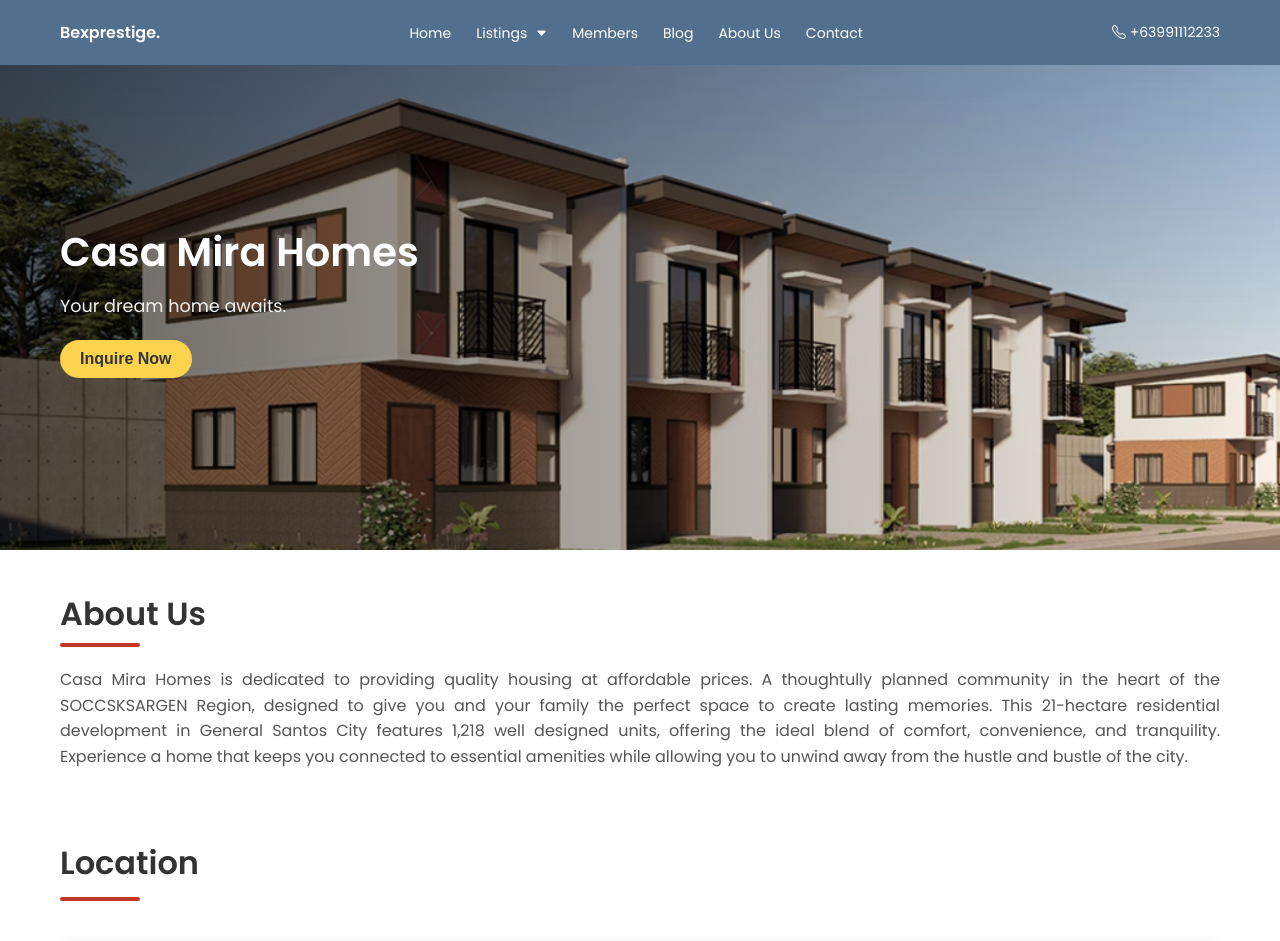
After one commit to jhalasan/Real-Estate, a PHP site: page /casamira-details.html in a window 1280 px wide. The commit adds this page. Shown: the top 941 px of the page. Run offline with PHP 8.4, Linux system fonts and the light colour scheme.

Commit message:
Add Casamira Page

```diff
--- /dev/null
+++ b/Real Estate/casamira-details.css
@@ -0,0 +1,257 @@
+ * {
+    margin: 0;
+    padding: 0;
+    box-sizing: border-box;
+  }
+
+  body {
+    font-family: "Poppins", sans-serif;
+    color: #333;
+    background-color: white;
+    padding-top: 50px;
+  }
+
+
+  /* Navbar Styles */
+ .navbar {
+    position: fixed;
+    top: 0;
+    width: 100%;
+    padding: 20px 60px;
+    display: flex;
+    justify-content: space-between;
+    align-items: center;
+    z-index: 10;
+    background-color: #52708d;
+  }
+
+  .logo {
+    font-weight: 600;
+    font-size: 16px;
+    color: white;
+  }
+
+  .nav-links {
+    list-style: none;
+    display: flex;
+    gap: 25px;
+    margin-bottom: 0;
+  }
+
+  .nav-links a {
+    color: white;
+    text-decoration: none;
+    font-size: 14px;
+    font-weight: 400;
+    transition: color 0.3s;
+  }
+
+  .nav-links a:hover {
+    color: #fcd34d;
+  }
+
+  .nav-right {
+    display: flex;
+    align-items: center;
+    gap: 15px;
+  }
+
+  .phone {
+    color: white;
+    text-decoration: none;
+    font-size: 14px;
+  }
+  .details-btn:hover {
+  background-color: #0b5ed7;
+  transform: translateY(-2px);
+}
+/* Dropdown Menu */
+.dropdown {
+  position: relative;
+}
+
+.dropdown-menu {
+  position: absolute;
+  top: 100%;
+  left: 0;
+  background-color: white;
+  list-style: none;
+  padding: 10px 0;
+  margin: 0;
+  min-width: 150px;
+  box-shadow: 0 4px 8px rgba(0,0,0,0.1);
+  border-radius: 6px;
+  display: none;
+  z-index: 1000;
+}
+
+.dropdown-menu li {
+  padding: 0;
+}
+
+.dropdown-menu a {
+  color: #333;
+  display: block;
+  padding: 8px 16px;
+  text-decoration: none;
+  font-size: 14px;
+  transition: background-color 0.3s;
+}
+
+.dropdown-menu a:hover {
+  background-color: #f8f9fa;
+  color: #0d6efd;
+}
+
+.dropdown:hover .dropdown-menu {
+  display: block;
+}
+
+.dropdown > a i {
+  font-size: 0.7rem;
+  margin-left: 5px;
+}
+
+/* Hero Section */
+.img-casamira {
+  position: relative;
+  background: url('assets/CasamiraHomes.png') center/cover no-repeat;
+  height: 500px;
+  width: 100%;
+}
+
+.overlay {
+  position: absolute;
+  top: 0;
+  left: 0;
+  height: 100%;
+  width: 100%;
+  background: linear-gradient(to right, rgba(0, 0, 0, 0.6), transparent);
+  display: flex;
+  align-items: center;
+}
+
+.overlay-content {
+  color: white;
+  margin-left: 60px;
+  max-width: 400px;
+}
+
+.overlay-content h1 {
+  font-size: 2.5rem;
+  font-weight: 700;
+  margin-bottom: 10px;
+}
+
+.overlay-content p {
+  font-size: 1.1rem;
+  line-height: 1.6;
+  color: #f1f1f1;
+}
+
+.overlay-content {
+  animation: fadeInLeft 1s ease-in-out;
+}
+
+@keyframes fadeInLeft {
+  from {
+    opacity: 0;
+    transform: translateX(-30px);
+  }
+  to {
+    opacity: 1;
+    transform: translateX(0);
+  }
+}
+
+.inquire-btn {
+  margin-top: 20px;
+  padding: 10px 20px;
+  background-color: #fcd34d;
+  color: #333;
+  border: none;
+  border-radius: 20px;
+  font-size: 1rem;
+  font-weight: bold;
+  cursor: pointer;
+  transition: background-color 0.3s;
+}
+.inquire-btn:hover {
+  background-color: #eab308;
+}
+
+/* Details Section */
+
+.details {
+    padding: 40px 60px;
+    text-align: justify;
+}
+.details h2 {
+    font-size: 2rem;
+    font-weight: 600;
+    margin-bottom: 5px;
+}
+.details p {
+    font-size: 1rem;
+    line-height: 1.6;
+    color: #555;
+    margin-bottom: 20px;
+}
+
+.line {
+  width: 80px;
+  height: 4px;
+  background-color: #c0392b;
+  margin: 0 0 20px 0;
+  border-radius: 2px;
+}
+
+.line {
+  animation: growLine 1s ease-in-out;
+}
+
+@keyframes growLine {
+  from { width: 0; opacity: 0; }
+  to { width: 80px; opacity: 1; }
+}
+
+/*location section*/
+
+.location {
+    padding: 10px 60px;
+}
+
+.location h2 {
+    font-size: 2rem;
+    font-weight: 600;
+    margin-bottom: 10px;
+}
+
+.mapouter {
+  position: relative;
+  text-align: right;
+  width: 100%;
+  height: 450px;
+  margin: 40px auto;
+}
+
+.gmap_canvas {
+  overflow: hidden;
+  background: none !important;
+  width: 100%;
+  height: 100%;
+  border-radius: 10px;
+  box-shadow: 0 4px 12px rgba(0, 0, 0, 0.1);
+}
+
+.gmap_canvas iframe {
+  width: 100%;
+  height: 100%;
+  border: 0;
+}
+
+.siteplan {
+    width: 100%;
+    border-radius: 10px;
+    box-shadow: 0 4px 12px rgba(0, 0, 0, 0.1);
+}
--- /dev/null
+++ b/Real Estate/casamira-details.html
@@ -0,0 +1,79 @@
+<!DOCTYPE html>
+<html lang="en">
+<head>
+    <meta charset="UTF-8">
+    <meta name="viewport" content="width=device-width, initial-scale=1.0">
+    <title>Bexprestige - Casa Mira Homes</title>
+    <link href="https://cdn.jsdelivr.net/npm/bootstrap-icons@1.11.3/font/bootstrap-icons.css" rel="stylesheet">
+    <link href="https://fonts.googleapis.com/css2?family=Poppins:wght@400;600&display=swap" rel="stylesheet">
+    <link rel="stylesheet" href="casamira-details.css">
+</head>
+<body>
+     <header class="navbar">
+    <div class="logo">Bexprestige.</div>
+   <nav>
+  <ul class="nav-links">
+    <li><a href="#">Home</a></li>
+
+    <!-- Dropdown Menu -->
+    <li class="dropdown">
+      <a href="#">Listings <i class="bi bi-caret-down-fill"></i></a>
+      <ul class="dropdown-menu">
+        <li><a href="#">For Sale</a></li>
+        <li><a href="#">For Rent</a></li>
+        <li><a href="#">Foreclosure</a></li>
+      </ul>
+    </li>
+
+    <li><a href="#">Members</a></li>
+    <li><a href="#">Blog</a></li>
+    <li><a href="#">About Us</a></li>
+    <li><a href="#">Contact</a></li>
+  </ul>
+</nav>
+
+    <div class="nav-right">
+      <a href="tel:+63991112233" class="phone"><i class="bi bi-telephone"></i> +63991112233</a>
+    </div>
+  </header>
+
+  <div class="img-casamira">
+  <div class="overlay">
+    <div class="overlay-content">
+      <h1>Casa Mira Homes</h1>
+      <p>Your dream home awaits.</p>
+      <button class="inquire-btn">Inquire Now</button>
+    </div>
+  </div>
+</div>
+
+  <div class="details">
+    <h2>About Us</h2>
+    <div class="line"></div>
+    <p>Casa Mira Homes is dedicated to providing quality housing at affordable prices.
+        A thoughtully planned community in the heart of the SOCCSKSARGEN Region,
+        designed to give you and your family the perfect space to create lasting memories.
+        This 21-hectare residential development in General Santos City features 1,218 well
+        designed units, offering the ideal blend of comfort, convenience, and tranquility.
+        Experience a home that keeps you connected to essential amenities while allowing you to unwind away
+        from the hustle and bustle of the city.
+    </p>
+  </div>
+
+  <div class="location">
+    <h2>Location</h2>
+    <div class="line"></div>
+        <div class="mapouter">
+            <div class="gmap_canvas">
+                <iframe
+                    allowfullscreen
+                    loading="lazy"
+                    referrerpolicy="no-referrer-when-downgrade"
+                    src="https://www.google.com/maps/embed/v1/place?q=Casa%20Mira%20Gensan&key=AIzaSyBFw0Qbyq9zTFTd-tUY6dZWTgaQzuU17R8">
+                </iframe>
+            </div>
+        </div>
+        <img src="assets/siteplan-casamira.PNG" alt="Site Plan" class="siteplan">
+    </div>
+</body>
+</html>
--- a/Real Estate/homepage.css
+++ b/Real Estate/homepage.css
@@ -346,7 +346,7 @@
 }
 /* Footer Section */
 footer {
-  background-color: #52708d; /* Muted blue tone similar to your reference */
+  background-color: #52708d;
   color: #fff;
   padding: 1.5rem 3rem;
 }
--- a/Real Estate/homepage.html
+++ b/Real Estate/homepage.html
@@ -11,7 +11,6 @@
 </head>
 <body>
 
-  <!-- Navbar -->
   <header class="navbar">
     <div class="logo">Bexprestige.</div>
    <nav>
```
Also changed, not shown: Real Estate/assets/CasamiraHomes.png (added), Real Estate/assets/siteplan-casamira.PNG (added).
